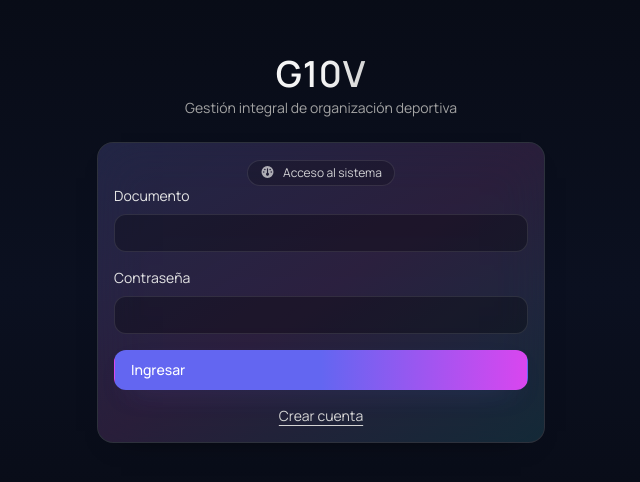
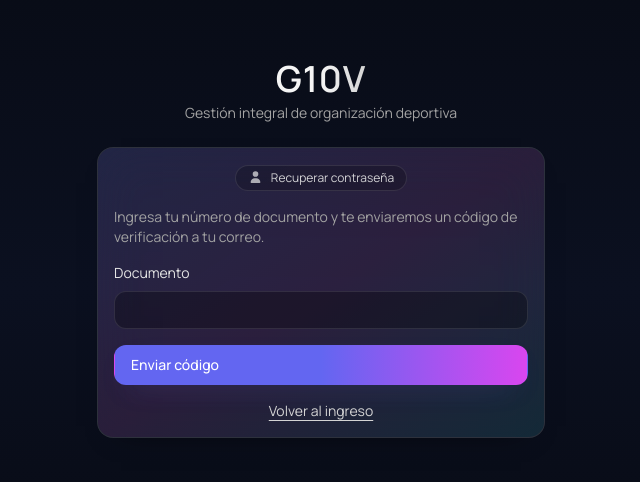
Before and after one commit to YOUNGDANY11/GIOV-MEDIA-FRONTEND, a React (Vite) app: page /forgot-password in a window 1280 px wide. Before the commit this address led to /login. Shown: the part 152-634 px from the top of the page, without its empty margins (319-959 px from the left). Built offline with nearby package versions, Linux system fonts and the light colour scheme.

Commit message:
Recuperar contraseña integrado

```diff
--- a/src/components/ui/Input.jsx
+++ b/src/components/ui/Input.jsx
@@ -1,14 +1,32 @@
+import { useState } from 'react'
+import { FontAwesomeIcon } from '@fortawesome/react-fontawesome'
+import { faEye, faEyeSlash } from '@fortawesome/free-solid-svg-icons'
+
 export function Input({ label, hint, as = 'input', className = '', ...props }) {
+  const isPassword = props.type === 'password'
+  const [show, setShow] = useState(false)
   const Control = as
 
   return (
     <label className={`flex flex-col gap-2 ${className}`.trim()}>
       {label ? <span className="text-sm text-neutral-200">{label}</span> : null}
-      <div>
+      <div className="relative">
         <Control
-          className="w-full rounded-xl border border-white/10 bg-black/30 px-3 py-2 text-sm text-neutral-100 placeholder:text-neutral-500 outline-none focus:ring-2 focus:ring-indigo-500/50"
+          className={`w-full rounded-xl border border-white/10 bg-black/30 px-3 py-2 text-sm text-neutral-100 placeholder:text-neutral-500 outline-none focus:ring-2 focus:ring-indigo-500/50${isPassword ? ' pr-10' : ''}`}
           {...props}
+          type={isPassword ? (show ? 'text' : 'password') : props.type}
         />
+        {isPassword ? (
+          <button
+            type="button"
+            tabIndex={-1}
+            onClick={() => setShow((s) => !s)}
+            className="absolute right-3 top-1/2 -translate-y-1/2 text-neutral-400 hover:text-neutral-200 transition-colors"
+            aria-label={show ? 'Ocultar contraseña' : 'Mostrar contraseña'}
+          >
+            <FontAwesomeIcon icon={show ? faEyeSlash : faEye} />
+          </button>
+        ) : null}
       </div>
       {hint ? <span className="text-sm text-neutral-400">{hint}</span> : null}
     </label>
--- a/src/controllers/authController.js
+++ b/src/controllers/authController.js
@@ -8,4 +8,12 @@ export const authController = {
   register(payload) {
     return api.post('/auth/register', payload)
   },
+
+  forgotPassword(document) {
+    return api.post('/password-reset/forgot', { document })
+  },
+
+  resetPassword(email, code, newPassword) {
+    return api.post('/password-reset/reset', { email, code, newPassword })
+  },
 }
--- a/src/routes/AppRouter.jsx
+++ b/src/routes/AppRouter.jsx
@@ -5,6 +5,7 @@ import { ProtectedRoute } from '../components/layout/ProtectedRoute'
 import { RoleRoute } from '../components/layout/RoleRoute'
 import { LoginView } from '../views/LoginView'
 import { RegisterView } from '../views/RegisterView'
+import { ForgotPasswordView } from '../views/ForgotPasswordView'
 import { DashboardView } from '../views/DashboardView'
 import { MeView } from '../views/MeView'
 import { UsersListView } from '../views/users/UsersListView'
@@ -28,6 +29,7 @@ export function AppRouter() {
     <Routes>
       <Route path="/login" element={<LoginView />} />
       <Route path="/register" element={<RegisterView />} />
+      <Route path="/forgot-password" element={<ForgotPasswordView />} />
       <Route path="/attendance/scan" element={<AttendanceScanView />} />
 
       <Route
--- /dev/null
+++ b/src/views/ForgotPasswordView.jsx
@@ -0,0 +1,137 @@
+import { useState } from 'react'
+import { Link, useNavigate } from 'react-router-dom'
+
+import { Alert } from '../components/Alert'
+import { Button } from '../components/ui/Button'
+import { Card } from '../components/ui/Card'
+import { Input } from '../components/ui/Input'
+import { icons } from '../components/ui/icons'
+import { authController } from '../controllers/authController'
+
+export function ForgotPasswordView() {
+  const navigate = useNavigate()
+  const [step, setStep]           = useState(1)
+  const [ttl, setTtl]             = useState(3)
+  const [document, setDocument]   = useState('')
+  const [email, setEmail]         = useState('')
+  const [code, setCode]           = useState('')
+  const [newPassword, setNewPassword] = useState('')
+  const [error, setError]         = useState('')
+  const [submitting, setSubmitting] = useState(false)
+
+  const onSendCode = async (e) => {
+    e.preventDefault()
+    setSubmitting(true)
+    setError('')
+    try {
+      const res = await authController.forgotPassword(document)
+      if (res.minutos) setTtl(res.minutos)
+      setStep(2)
+    } catch (err) {
+      setError(err?.message || 'No se pudo enviar el código')
+    } finally {
+      setSubmitting(false)
+    }
+  }
+
+  const onResetPassword = async (e) => {
+    e.preventDefault()
+    setSubmitting(true)
+    setError('')
+    try {
+      await authController.resetPassword(email, code, newPassword)
+      navigate('/login', { replace: true, state: { passwordReset: true } })
+    } catch (err) {
+      setError(err?.message || 'No se pudo restablecer la contraseña')
+    } finally {
+      setSubmitting(false)
+    }
+  }
+
+  return (
+    <div className="auth-shell">
+      <div className="auth-card w-full max-w-md">
+        <div className="auth-heading">
+          <div className="text-3xl sm:text-4xl font-semibold tracking-wide">
+            <span className="text-transparent bg-clip-text bg-gradient-to-r from-neutral-100 via-neutral-100 to-neutral-300">G10V</span>
+          </div>
+          <div className="mt-1 text-sm text-neutral-400">Gestión integral de organización deportiva</div>
+        </div>
+
+        <Card className="relative overflow-hidden">
+          <div className="absolute inset-0 bg-gradient-to-br from-indigo-500/15 via-fuchsia-500/10 to-cyan-500/10" />
+          <div className="relative">
+            <div className="text-center">
+              <div className="inline-flex items-center gap-2 rounded-full border border-white/10 bg-black/20 px-3 py-1 text-xs text-neutral-200/90">
+                <span className="opacity-80" aria-hidden="true">{icons.user}</span>
+                <span>{step === 1 ? 'Recuperar contraseña' : 'Restablecer contraseña'}</span>
+              </div>
+            </div>
+
+            {step === 1 ? (
+              <form className="stack mt-4" onSubmit={onSendCode}>
+                {error ? <Alert type="error">{error}</Alert> : null}
+                <p className="text-sm text-neutral-400">
+                  Ingresa tu número de documento y te enviaremos un código de verificación a tu correo.
+                </p>
+                <Input
+                  label="Documento"
+                  value={document}
+                  onChange={(e) => setDocument(e.target.value)}
+                  required
+                />
+                <Button type="submit" className="w-full" disabled={submitting}>
+                  {submitting ? 'Enviando...' : 'Enviar código'}
+                </Button>
+              </form>
+            ) : (
+              <form className="stack mt-4" onSubmit={onResetPassword}>
+                {error ? <Alert type="error">{error}</Alert> : null}
+                <p className="text-sm text-neutral-400">
+                  Si el documento está registrado, se envió un código de {ttl} minutos a tu correo. Ingrésalo junto con tu nueva contraseña.
+                </p>
+                <Input
+                  label="Correo electrónico"
+                  type="email"
+                  value={email}
+                  onChange={(e) => setEmail(e.target.value)}
+                  required
+                />
+                <Input
+                  label="Código de verificación"
+                  placeholder="6 dígitos"
+                  value={code}
+                  onChange={(e) => setCode(e.target.value)}
+                  maxLength={6}
+                  required
+                />
+                <Input
+                  label="Nueva contraseña"
+                  type="password"
+                  value={newPassword}
+                  onChange={(e) => setNewPassword(e.target.value)}
+                  hint="Mínimo 8 caracteres"
+                  required
+                />
+                <Button type="submit" className="w-full" disabled={submitting}>
+                  {submitting ? 'Restableciendo...' : 'Restablecer contraseña'}
+                </Button>
+                <button
+                  type="button"
+                  className="text-sm text-neutral-400 hover:text-white underline underline-offset-4 text-center"
+                  onClick={() => { setStep(1); setError('') }}
+                >
+                  Volver a ingresar documento
+                </button>
+              </form>
+            )}
+
+            <div className="auth-links">
+              <Link className="underline underline-offset-4 hover:text-white" to="/login">Volver al ingreso</Link>
+            </div>
+          </div>
+        </Card>
+      </div>
+    </div>
+  )
+}
--- a/src/views/LoginView.jsx
+++ b/src/views/LoginView.jsx
@@ -57,8 +57,12 @@ export function LoginView() {
             <Button type="submit" className="w-full" disabled={submitting}>{submitting ? 'Ingresando...' : 'Ingresar'}</Button>
           </form>
 
-          <div className="auth-links">
-            <Link className="underline underline-offset-4 hover:text-white" to="/register">Crear cuenta</Link>
+          <div className="flex flex-col items-center gap-2 mt-4 text-sm text-neutral-400">
+            <Link className="underline underline-offset-4 hover:text-white text-neutral-400" to="/forgot-password">¿Olvidaste tu contraseña?</Link>
+            <div className="flex items-center gap-1">
+              <span>¿No tienes una cuenta?</span>
+              <Link className="underline underline-offset-4 hover:text-white text-neutral-300" to="/register">Crea una</Link>
+            </div>
           </div>
           </div>
         </Card>
```
